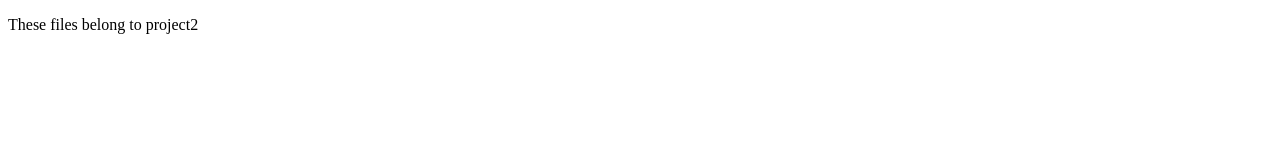
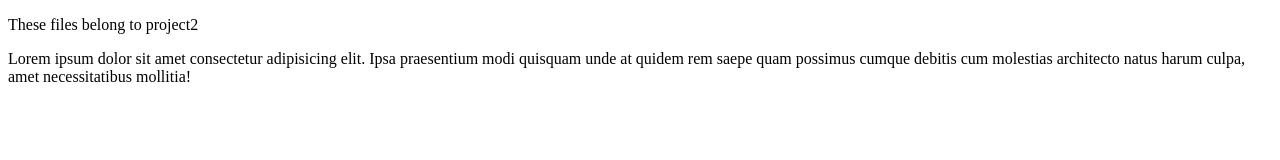
Before and after one commit to Chirag-2605/project2, a plain HTML site: page index.html in a window 1280 px wide. Drawn offline with Linux system fonts and the light colour scheme.

Commit message:
Added lorem in index file

```diff
--- a/index.html
+++ b/index.html
@@ -7,5 +7,6 @@
 </head>
 <body>
     <p>These files belong to project2</p>
+    Lorem ipsum dolor sit amet consectetur adipisicing elit. Ipsa praesentium modi quisquam unde at quidem rem saepe quam possimus cumque debitis cum molestias architecto natus harum culpa, amet necessitatibus mollitia!
 </body>
 </html>
```
